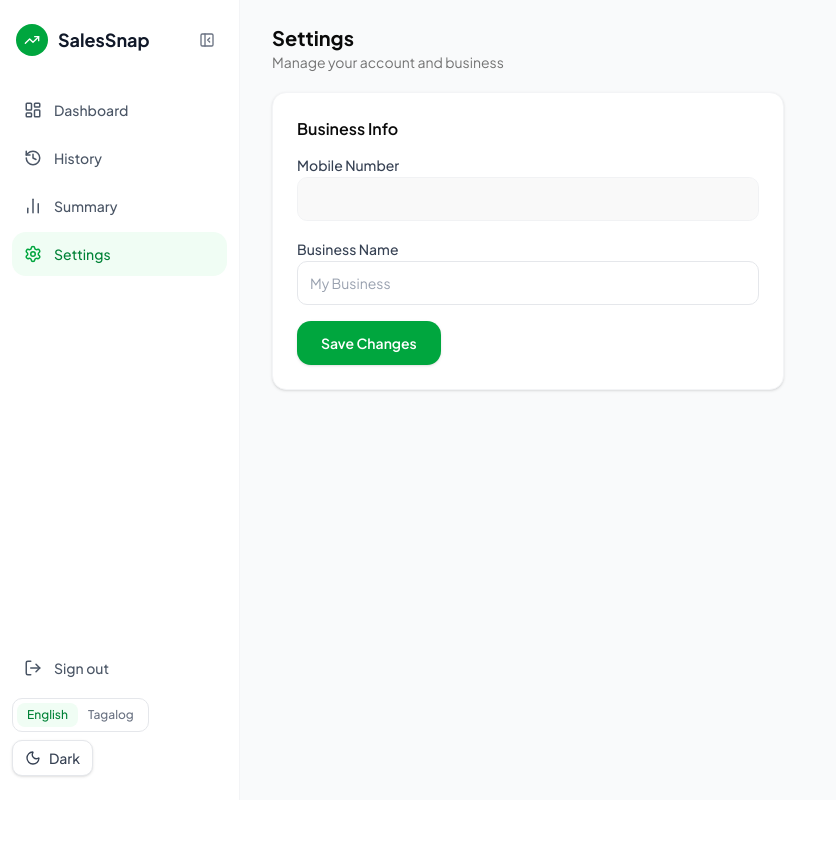
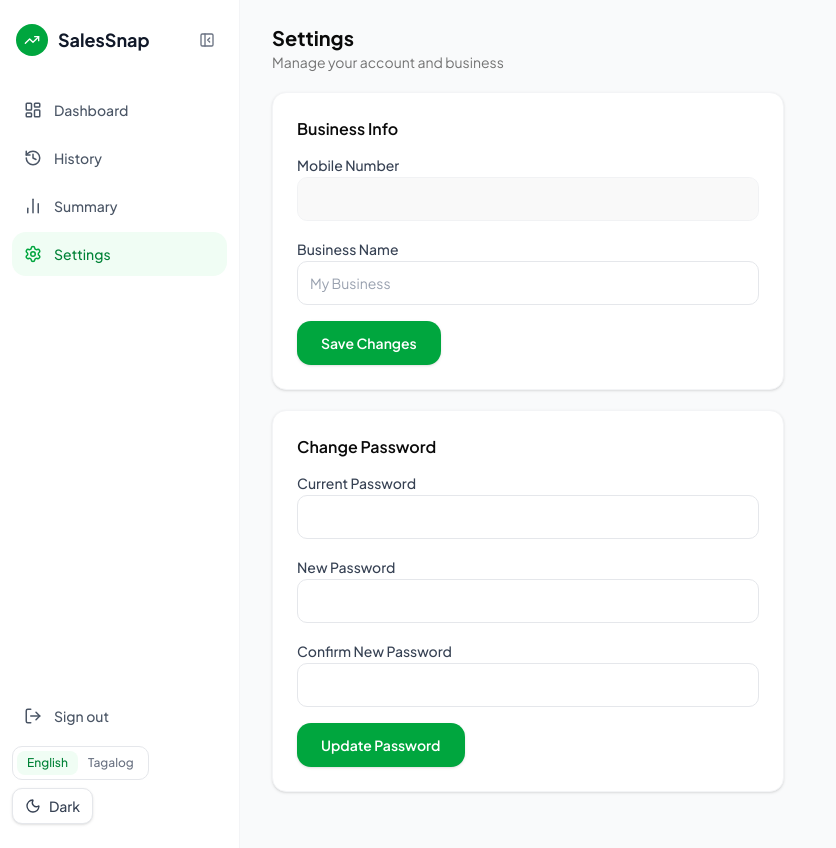
Before and after one commit to angelreinflatchica/SalesSnap-MVP, a Next.js app: page /settings in a window 1280 px wide. Shown: the whole page, without its empty margins (0-836 px from the left). Before the commit the page ends 800 px from the top, so only its background shows below. Built offline with nearby package versions, Linux system fonts and the light colour scheme; no server answers; the database is empty; sample sign-in values are in the browser's storage.

Commit message:
Add secure password change in settings

```diff
--- a/src/app/(dashboard)/settings/page.tsx
+++ b/src/app/(dashboard)/settings/page.tsx
@@ -18,7 +18,21 @@ function createSettingsSchema() {
   });
 }
 
+function createPasswordSchema() {
+  return z
+    .object({
+      currentPassword: z.string().min(8, "Current password is required"),
+      newPassword: z.string().min(8, "New password must be at least 8 characters"),
+      confirmPassword: z.string().min(8, "Please confirm your new password"),
+    })
+    .refine((values) => values.newPassword === values.confirmPassword, {
+      message: "New password and confirmation do not match",
+      path: ["confirmPassword"],
+    });
+}
+
 type SettingsFormValues = z.infer<ReturnType<typeof createSettingsSchema>>;
+type PasswordFormValues = z.infer<ReturnType<typeof createPasswordSchema>>;
 
 export default function SettingsPage() {
   const [loading, setLoading] = useState(true);
@@ -26,6 +40,7 @@ export default function SettingsPage() {
   const { language } = useDashboardLanguage();
   const copy = getDashboardCopy(language);
   const settingsSchema = useMemo(() => createSettingsSchema(), []);
+  const passwordSchema = useMemo(() => createPasswordSchema(), []);
 
   const {
     register,
@@ -34,6 +49,15 @@ export default function SettingsPage() {
     formState: { errors, isSubmitting },
   } = useForm<SettingsFormValues>({
     resolver: zodResolver(settingsSchema),
+  });
+
+  const {
+    register: registerPassword,
+    handleSubmit: handleSubmitPassword,
+    reset: resetPassword,
+    formState: { errors: passwordErrors, isSubmitting: isPasswordSubmitting },
+  } = useForm<PasswordFormValues>({
+    resolver: zodResolver(passwordSchema),
   });
 
   useEffect(() => {
@@ -59,6 +83,23 @@ export default function SettingsPage() {
     } else {
       toast.error(copy.settings.saveFailed);
     }
+  }
+
+  async function onPasswordSubmit(values: PasswordFormValues) {
+    const res = await fetch("/api/settings", {
+      method: "PATCH",
+      headers: { "Content-Type": "application/json" },
+      body: JSON.stringify(values),
+    });
+
+    if (res.ok) {
+      toast.success("Password updated successfully");
+      resetPassword();
+      return;
+    }
+
+    const data = await res.json().catch(() => ({}));
+    toast.error(data.error ?? "Failed to update password");
   }
 
   if (loading) {
@@ -118,6 +159,74 @@ export default function SettingsPage() {
           </form>
         </CardContent>
       </Card>
+
+      <Card className="max-w-lg">
+        <CardHeader>
+          <CardTitle className="text-base font-semibold text-foreground">
+            Change Password
+          </CardTitle>
+        </CardHeader>
+        <CardContent>
+          <form onSubmit={handleSubmitPassword(onPasswordSubmit)} className="space-y-4">
+            <div className="space-y-1.5">
+              <Label htmlFor="currentPassword">Current Password</Label>
+              <Input
+                id="currentPassword"
+                type="password"
+                autoComplete="current-password"
+                {...registerPassword("currentPassword")}
+              />
+              {passwordErrors.currentPassword && (
+                <p className="text-xs text-red-600">
+                  {passwordErrors.currentPassword.message}
+                </p>
+              )}
+            </div>
+
+            <div className="space-y-1.5">
+              <Label htmlFor="newPassword">New Password</Label>
+              <Input
+                id="newPassword"
+                type="password"
+                autoComplete="new-password"
+                {...registerPassword("newPassword")}
+              />
+              {passwordErrors.newPassword && (
+                <p className="text-xs text-red-600">
+                  {passwordErrors.newPassword.message}
+                </p>
+              )}
+            </div>
+
+            <div className="space-y-1.5">
+              <Label htmlFor="confirmPassword">Confirm New Password</Label>
+              <Input
+                id="confirmPassword"
+                type="password"
+                autoComplete="new-password"
+                {...registerPassword("confirmPassword")}
+              />
+              {passwordErrors.confirmPassword && (
+                <p className="text-xs text-red-600">
+                  {passwordErrors.confirmPassword.message}
+                </p>
+              )}
+            </div>
+
+            <button
+              type="submit"
+              disabled={isPasswordSubmitting}
+              className="flex min-h-[44px] items-center justify-center gap-2 rounded-xl bg-green-600 px-6 py-2.5 text-sm font-semibold text-white shadow-sm hover:bg-green-700 disabled:opacity-60 disabled:cursor-not-allowed transition-colors"
+            >
+              {isPasswordSubmitting ? (
+                <Loader2 className="h-4 w-4 animate-spin" />
+              ) : (
+                "Update Password"
+              )}
+            </button>
+          </form>
+        </CardContent>
+      </Card>
     </div>
   );
 }
--- a/src/app/api/settings/route.ts
+++ b/src/app/api/settings/route.ts
@@ -2,10 +2,55 @@ import { NextRequest, NextResponse } from "next/server";
 import { auth } from "@/lib/auth";
 import { prisma } from "@/lib/prisma";
 import { z } from "zod";
+import { compare, hash } from "bcryptjs";
 
 const settingsSchema = z.object({
   businessName: z.string().max(100).optional(),
   currency: z.string().length(3).optional(),
+  currentPassword: z.string().min(8).optional(),
+  newPassword: z.string().min(8).optional(),
+  confirmPassword: z.string().min(8).optional(),
+}).superRefine((data, ctx) => {
+  const hasAnyPasswordField =
+    !!data.currentPassword || !!data.newPassword || !!data.confirmPassword;
+
+  if (!hasAnyPasswordField) return;
+
+  if (!data.currentPassword) {
+    ctx.addIssue({
+      code: z.ZodIssueCode.custom,
+      message: "Current password is required",
+      path: ["currentPassword"],
+    });
+  }
+
+  if (!data.newPassword) {
+    ctx.addIssue({
+      code: z.ZodIssueCode.custom,
+      message: "New password is required",
+      path: ["newPassword"],
+    });
+  }
+
+  if (!data.confirmPassword) {
+    ctx.addIssue({
+      code: z.ZodIssueCode.custom,
+      message: "Please confirm your new password",
+      path: ["confirmPassword"],
+    });
+  }
+
+  if (
+    data.newPassword &&
+    data.confirmPassword &&
+    data.newPassword !== data.confirmPassword
+  ) {
+    ctx.addIssue({
+      code: z.ZodIssueCode.custom,
+      message: "New password and confirmation do not match",
+      path: ["confirmPassword"],
+    });
+  }
 });
 
 export async function GET() {
@@ -50,9 +95,55 @@ export async function PATCH(req: NextRequest) {
       );
     }
 
+    const {
+      currentPassword,
+      newPassword,
+      confirmPassword,
+      ...profileFields
+    } = parsed.data;
+
+    const updateData: { businessName?: string; currency?: string; password?: string } = {
+      ...profileFields,
+    };
+
+    const wantsPasswordChange =
+      !!currentPassword || !!newPassword || !!confirmPassword;
+
+    if (wantsPasswordChange) {
+      const existingUser = await prisma.user.findUnique({
+        where: { id: session.user.id },
+        select: { password: true },
+      });
+
+      if (!existingUser) {
+        return NextResponse.json({ error: "User not found" }, { status: 404 });
+      }
+
+      const isCurrentPasswordValid = await compare(
+        currentPassword as string,
+        existingUser.password
+      );
+
+      if (!isCurrentPasswordValid) {
+        return NextResponse.json(
+          { error: "Current password is incorrect" },
+          { status: 400 }
+        );
+      }
+
+      updateData.password = await hash(newPassword as string, 12);
+    }
+
+    if (Object.keys(updateData).length === 0) {
+      return NextResponse.json(
+        { error: "No changes provided" },
+        { status: 400 }
+      );
+    }
+
     const user = await prisma.user.update({
       where: { id: session.user.id },
-      data: parsed.data,
+      data: updateData,
       select: { id: true, mobileNumber: true, businessName: true, currency: true },
     });
 
```
